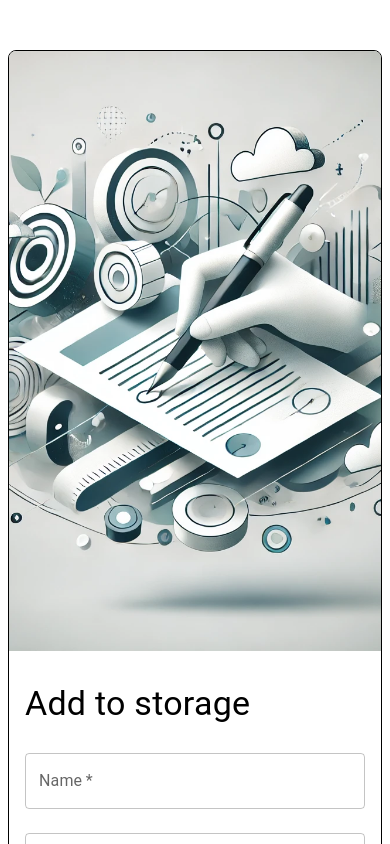
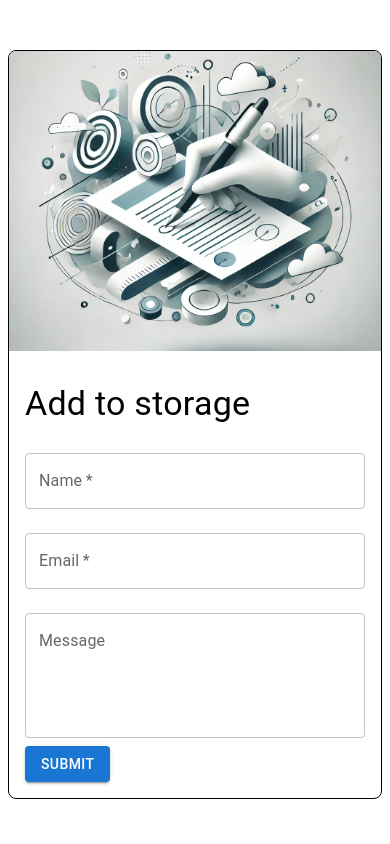
Before and after one commit to NitrexCode/data-colector-form, a React (Create React App) app: page / in a window 390 px wide. Shown: the top 844 px of the page. Built offline with nearby package versions, Linux system fonts and the light colour scheme.

Commit message:
add media queries styles for the bg image

```diff
--- a/src/pages/Pages.css
+++ b/src/pages/Pages.css
@@ -22,3 +22,10 @@
 .bg-image.thanks{
     background-image:url('/public/thanks.webp');
 }
+
+@media screen and (max-width: 900px) {
+    .bg-image{
+        min-height:300px;
+    }
+
+}
```
